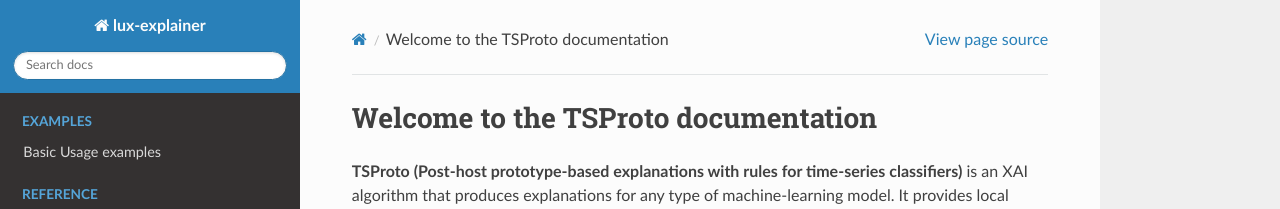
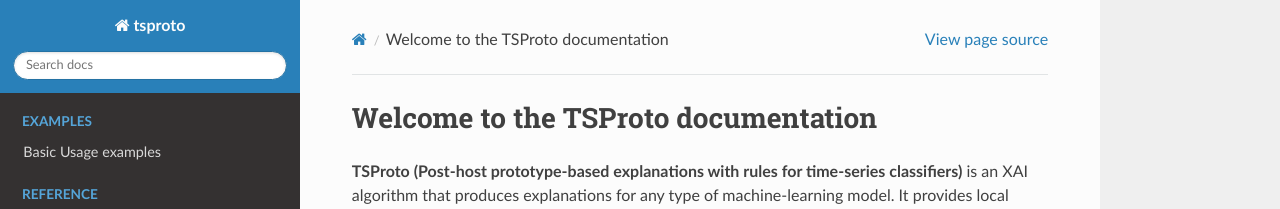
Before and after one commit to sbobek/tsproto, a Sphinx documentation site: the page built from docs/index.rst, in a window 1280 px wide. Shown: the top 209 px of the page. Built offline with Sphinx 7.4.7 and the Read the Docs theme 2.0.0, drawn with Linux system fonts in a browser that asks for light colours.

Commit message:
fixed readthedocs project name

```diff
--- a/docs/conf.py
+++ b/docs/conf.py
@@ -17,7 +17,7 @@
 
 # -- Project information -----------------------------------------------------
 
-project = 'lux-explainer'
+project = 'tsproto'
 copyright = '2024, Szymon Bobek'
 author = 'Szymon Bobek'
 
```
